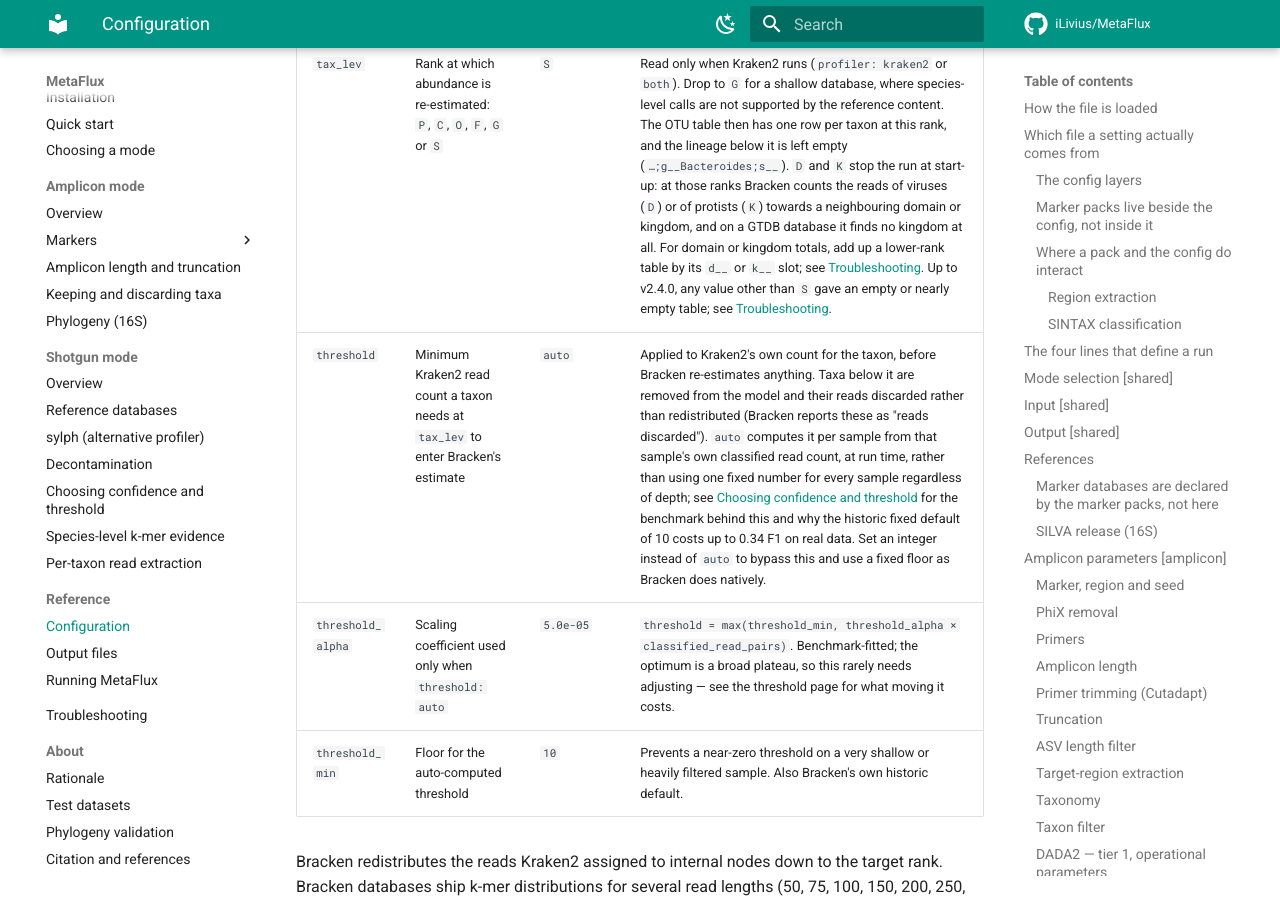
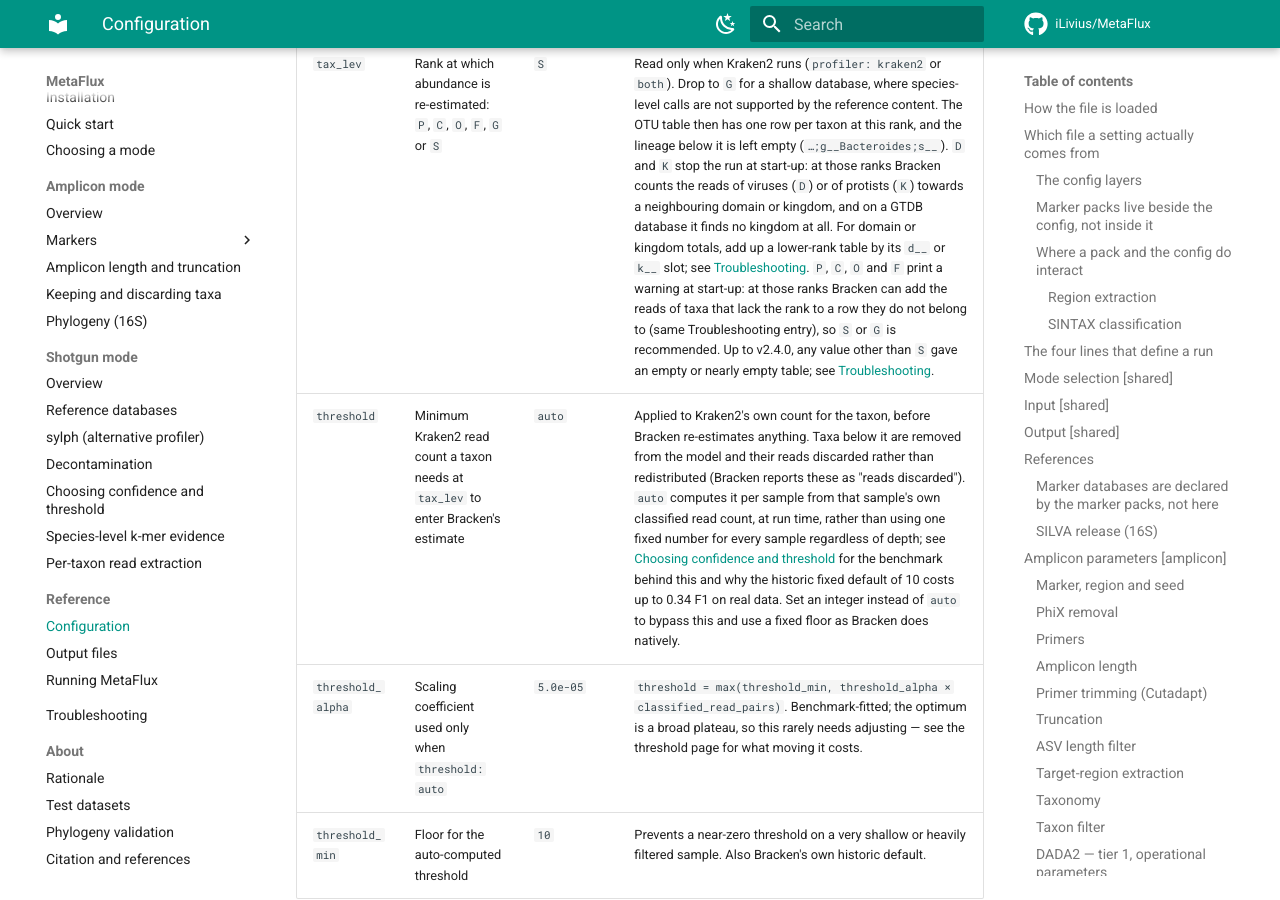
Before and after one commit to iLivius/MetaFlux, an MkDocs documentation site: the page built from docs/reference/configuration.md, in a window 1280 px wide and 900 px high, scrolled down 30188 px. Built offline with MkDocs 1.6.1 and Material for MkDocs 9.7.7, drawn with Linux system fonts in a browser that asks for light colours; comment, search, counter and statistics services are not loaded.

Commit message:
Shotgun: warn at start-up when Bracken tax_lev is P, C, O or F
When Kraken2 runs and shotgun.bracken.tax_lev is P, C, O or F, MetaFlux
now prints a warning before the run starts: at these ranks Bracken adds
the reads of a taxon that lacks the rank to whichever row of that rank
the Kraken2 report lists before it, so some rows of otu_table.tsv can
gain reads that do not belong to them. The warning names the
Troubleshooting entry that explains this with measured cases, and
recommends S, the default, or G. The run goes on.

Measured with the pinned Bracken: soil, Oomycota 56 -> 1,095 reads at P
and Nevskiales 1,393 -> 6,237 at O; Zymo gut mock, Methanobacteriales
6,415 -> 13,484 at O, from phages without an order.

S and G print nothing (G is the documented choice for a shallow
database). D and K stay refused, with the same messages. A run without
Kraken2 (profiler: sylph) checks no tax_lev, as before.

Tested with dry runs, the previous commit against this one, 27 cases plus
the two docs quotes:
- P, C, O and F under profiler kraken2 and both (8 cases): the start-up
  lines are those of before plus this one warning, word for word; the
  job plans are identical.
- G and S under kraken2 and both, and 6 sylph-only cases (D, K, s, S1,
  P, O): no warning, the same start-up lines and job plans as before.
- D, K, s, S1 and species under kraken2 (and D, K under both), and a
  negative threshold under kraken2 and sylph: the same stop message as
  before, no job plan.
- docs/troubleshooting.md still quotes the D and K messages word for word.
- Full job dumps of a kraken2, a sylph and a both config: identical.
None of the 977 shotgun configs found on disk sets P, C, O or F.

Reruns: none. Only a start-up message, comments and docs change.

```diff
--- a/docs/reference/configuration.md
+++ b/docs/reference/configuration.md
@@ -1040,7 +1040,7 @@
 
 | Key | What it does | Default | Notes |
 |---|---|---|---|
-| `tax_lev` | Rank at which abundance is re-estimated: `P`, `C`, `O`, `F`, `G` or `S` | `S` | Read only when Kraken2 runs (`profiler: kraken2` or `both`). Drop to `G` for a shallow database, where species-level calls are not supported by the reference content. The OTU table then has one row per taxon at this rank, and the lineage below it is left empty (`…;g__Bacteroides;s__`). `D` and `K` stop the run at start-up: at those ranks Bracken counts the reads of viruses (`D`) or of protists (`K`) towards a neighbouring domain or kingdom, and on a GTDB database it finds no kingdom at all. For domain or kingdom totals, add up a lower-rank table by its `d__` or `k__` slot; see [Troubleshooting](../troubleshooting.md#shotgun-the-run-refuses-tax_lev-d-or-k). Up to v2.4.0, any value other than `S` gave an empty or nearly empty table; see [Troubleshooting](../troubleshooting.md#shotgun-empty-or-nearly-empty-otu-table-with-tax_lev-other-than-s). |
+| `tax_lev` | Rank at which abundance is re-estimated: `P`, `C`, `O`, `F`, `G` or `S` | `S` | Read only when Kraken2 runs (`profiler: kraken2` or `both`). Drop to `G` for a shallow database, where species-level calls are not supported by the reference content. The OTU table then has one row per taxon at this rank, and the lineage below it is left empty (`…;g__Bacteroides;s__`). `D` and `K` stop the run at start-up: at those ranks Bracken counts the reads of viruses (`D`) or of protists (`K`) towards a neighbouring domain or kingdom, and on a GTDB database it finds no kingdom at all. For domain or kingdom totals, add up a lower-rank table by its `d__` or `k__` slot; see [Troubleshooting](../troubleshooting.md#shotgun-the-run-refuses-tax_lev-d-or-k). `P`, `C`, `O` and `F` print a warning at start-up: at those ranks Bracken can add the reads of taxa that lack the rank to a row they do not belong to (same Troubleshooting entry), so `S` or `G` is recommended. Up to v2.4.0, any value other than `S` gave an empty or nearly empty table; see [Troubleshooting](../troubleshooting.md#shotgun-empty-or-nearly-empty-otu-table-with-tax_lev-other-than-s). |
 | `threshold` | Minimum Kraken2 read count a taxon needs at `tax_lev` to enter Bracken's estimate | `auto` | Applied to Kraken2's own count for the taxon, before Bracken re-estimates anything. Taxa below it are removed from the model and their reads discarded rather than redistributed (Bracken reports these as "reads discarded"). `auto` computes it per sample from that sample's own classified read count, at run time, rather than using one fixed number for every sample regardless of depth; see [Choosing confidence and threshold](../shotgun/confidence-and-threshold.md) for the benchmark behind this and why the historic fixed default of 10 costs up to 0.34 F1 on real data. Set an integer instead of `auto` to bypass this and use a fixed floor as Bracken does natively. |
 | `threshold_alpha` | Scaling coefficient used only when `threshold: auto` | `5.0e-05` | `threshold = max(threshold_min, threshold_alpha × classified_read_pairs)`. Benchmark-fitted; the optimum is a broad plateau, so this rarely needs adjusting — see the threshold page for what moving it costs. |
 | `threshold_min` | Floor for the auto-computed threshold | `10` | Prevents a near-zero threshold on a very shallow or heavily filtered sample. Also Bracken's own historic default. |
```
Also changed, not shown: 2 other files.
